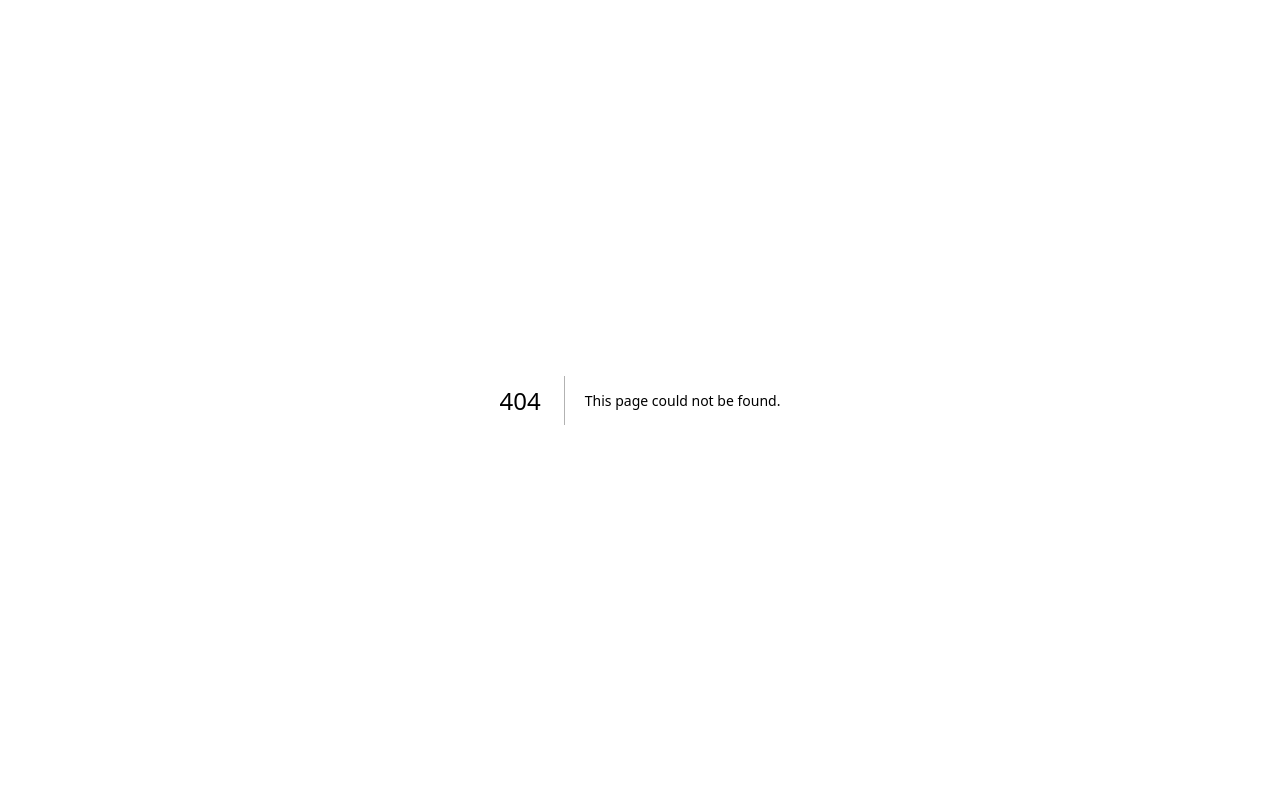
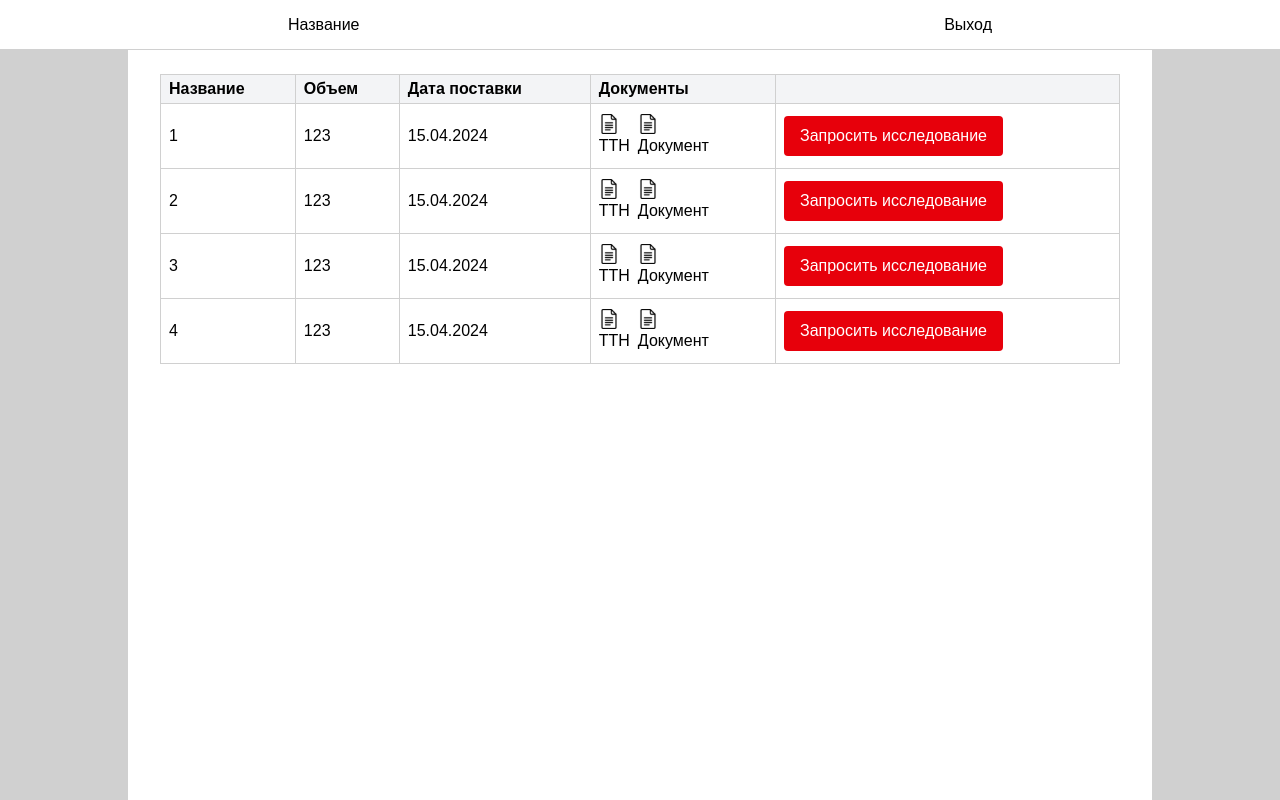
Before and after one commit to FoxStudiosTeam/LDT-03-MOSCOW, a Next.js app in the folder frontend/: page /materials in a window 1280 px wide. Before the commit this address had no page. Built offline with nearby package versions, Linux system fonts and the light colour scheme.

Commit message:
add materials page and docs.svg

```diff
--- /dev/null
+++ b/frontend/src/app/materials/page.tsx
@@ -0,0 +1,117 @@
+'use client';
+
+import {Header} from "@/app/components/header";
+import React, {useState} from "react";
+import Image from "next/image";
+
+type Material = {
+    id: number;
+    name: string;
+    volume: number;
+    deliveryDate: string;
+    status: "new" | "researching";
+};
+
+const initialMaterials: Material[] = [
+    {id: 1, name: "1", volume: 123, deliveryDate: "15.04.2024", status: "new"},
+    {id: 2, name: "2", volume: 123, deliveryDate: "15.04.2024", status: "new"},
+    {id: 3, name: "3", volume: 123, deliveryDate: "15.04.2024", status: "new"},
+    {id: 4, name: "4", volume: 123, deliveryDate: "15.04.2024", status: "new"},
+];
+
+export default function Materials() {
+    const [materials, setMaterials] = useState<Material[]>(initialMaterials);
+
+    // Запрос исследования
+    const handleResearchRequest = async (id: number) => {
+        try {
+            await fetch(`http://localhost:8080/api/materials/${id}/research`, {
+                method: "POST",
+            });
+
+            // обновляем статус у конкретного материала
+            setMaterials((prev) =>
+                prev.map((m) =>
+                    m.id === id ? {...m, status: "researching"} : m
+                )
+            );
+        } catch (err) {
+            console.error("Ошибка при запросе исследования:", err);
+        }
+    };
+
+    // Загрузка документа
+    const handleDownload = (id: number, type: "ttn" | "doc") => {
+        const url = `http://localhost:8080/api/materials/${id}/download/${type}`;
+        window.open(url, "_blank");
+    };
+
+    return (
+        <div className="flex justify-center bg-[#D0D0D0] mt-[50px]">
+            <Header/>
+            <main className="w-[80%] bg-white px-8 py-6">
+                <table className="w-full border-collapse text-left">
+                    <thead>
+                    <tr className="bg-gray-100">
+                        <th className="border px-4 py-2">Название</th>
+                        <th className="border px-4 py-2">Объем</th>
+                        <th className="border px-4 py-2">Дата поставки</th>
+                        <th className="border px-4 py-2">Документы</th>
+                        <th className="border px-4 py-2"></th>
+                    </tr>
+                    </thead>
+                    <tbody>
+                    {materials.map((m) => (
+                        <tr key={m.id} className="hover:bg-gray-50">
+                            <td className="border px-4 py-2">{m.name}</td>
+                            <td className="border px-4 py-2">{m.volume}</td>
+                            <td className="border px-4 py-2">{m.deliveryDate}</td>
+                            <td className="border px-4 py-2">
+                                <button
+                                    onClick={() => handleDownload(m.id, "ttn")}
+                                    className="hover:text-red-600 mr-2"
+                                >
+                                    <Image
+                                        src="/Tables/docs.svg"
+                                        alt="TTN"
+                                        width={20}
+                                        height={20}
+                                    />
+                                    <span>ТТН</span>
+                                </button>
+
+                                <button
+                                    onClick={() => handleDownload(m.id, "doc")}
+                                    className="hover:text-red-600"
+                                >
+                                    <Image
+                                        src="/Tables/docs.svg"
+                                        alt="Документ"
+                                        width={20}
+                                        height={20}
+                                    />
+                                    <span>Документ</span>
+                                </button>
+                            </td>
+
+                            <td className="border px-4 py-2 text-right">
+                                {m.status === "new" ? (
+                                    <button
+                                        onClick={() => handleResearchRequest(m.id)}
+                                        className="bg-red-600 text-white px-4 py-2 rounded hover:bg-red-700"
+                                    >
+                                        Запросить исследование
+                                    </button>
+                                ) : (
+                                    <span className="text-gray-600 font-semibold">Идёт исследование...</span>
+                                )}
+                            </td>
+
+                        </tr>
+                    ))}
+                    </tbody>
+                </table>
+            </main>
+        </div>
+    );
+}
```
Also changed, not shown: frontend/public/Tables/docs.svg (added).
